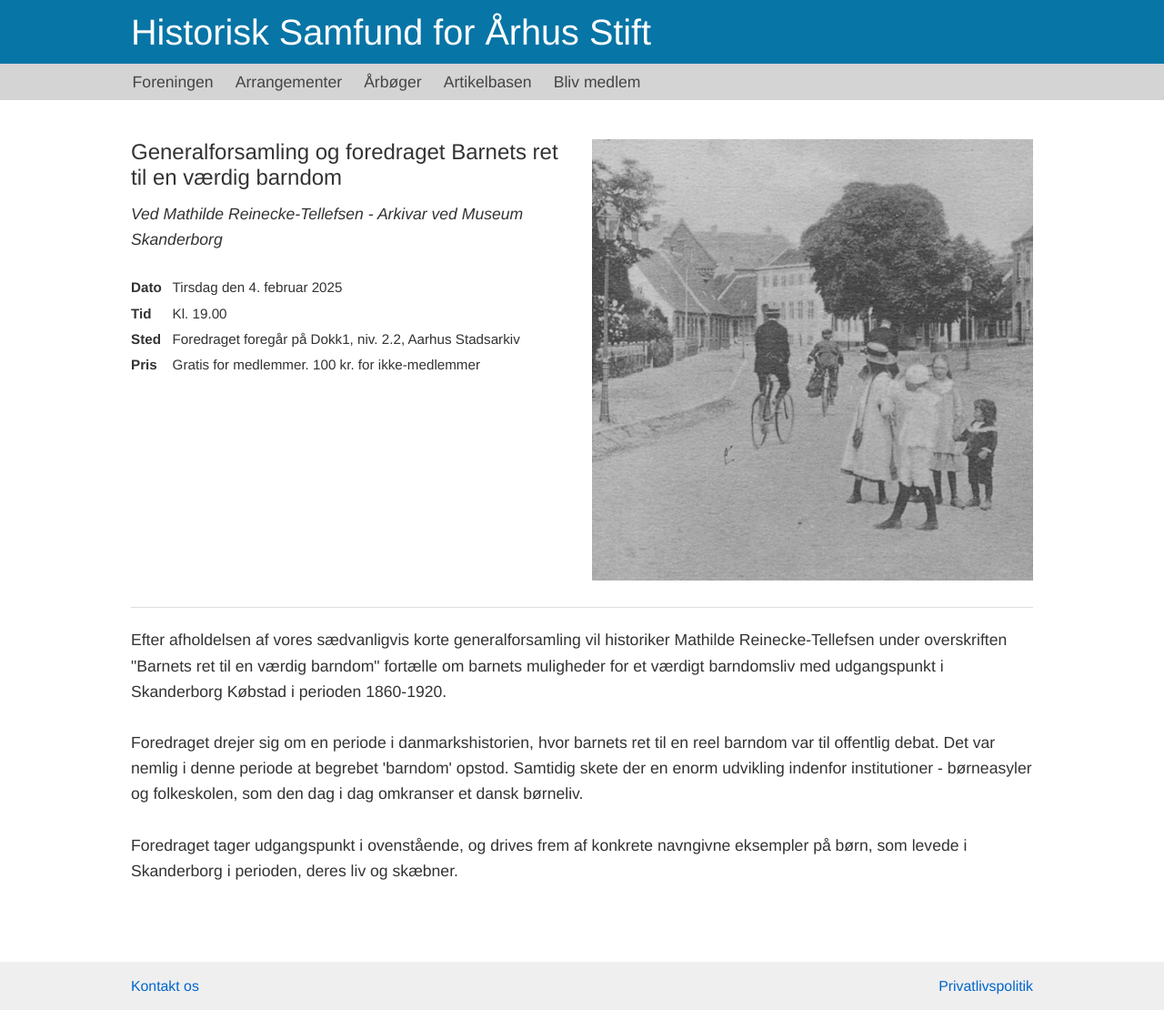
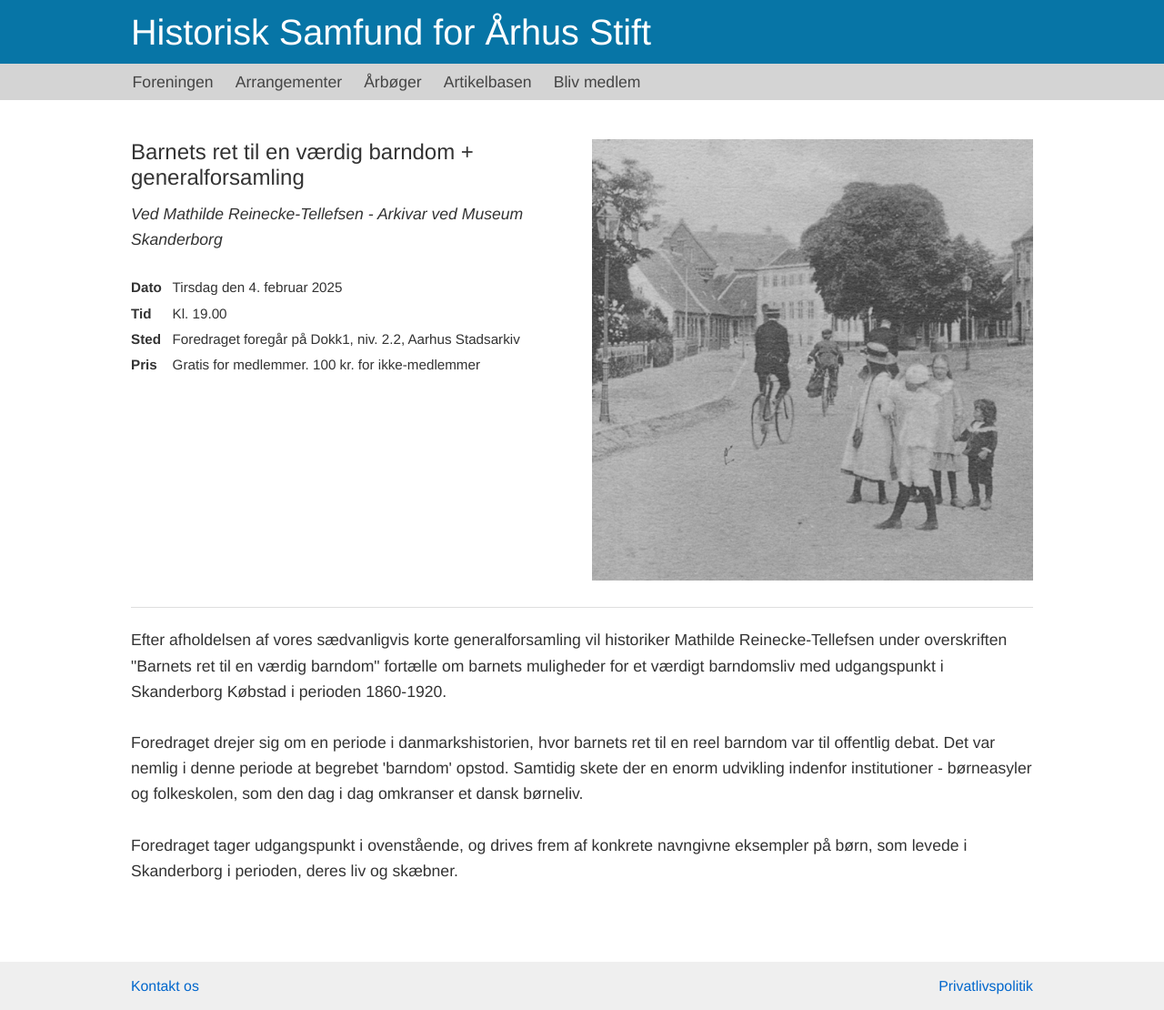
Before and after one commit to guldhorn/historisk-samfund, a Jekyll site: the page built from arrangementer/2025-02-04-barnets-rettighed.md, in a window 1280 px wide. Shown: the whole page at 91% size. Built offline with Jekyll 4.4.1, drawn with Linux system fonts in a browser that asks for light colours.

Commit message:
Update arrangements.yaml

```diff
--- a/_data/arrangements.yaml
+++ b/_data/arrangements.yaml
@@ -16,7 +16,7 @@
 - page_url: /arrangementer/2025-02-04-barnets-rettighed
   image_url: /assets/Barnets rettighed_arrangementsside.jpg
   image_alt: Barnets rettighed til en værdig barndom
-  title: Generalforsamling og foredraget Barnets ret til en værdig barndom
+  title: Barnets ret til en værdig barndom + generalforsamling
   presenter: Ved Mathilde Reinecke-Tellefsen - Arkivar ved Museum Skanderborg
   location: Foredraget foregår på Dokk1, niv. 2.2, Aarhus Stadsarkiv
   date: Tirsdag den 4. februar 2025
```
